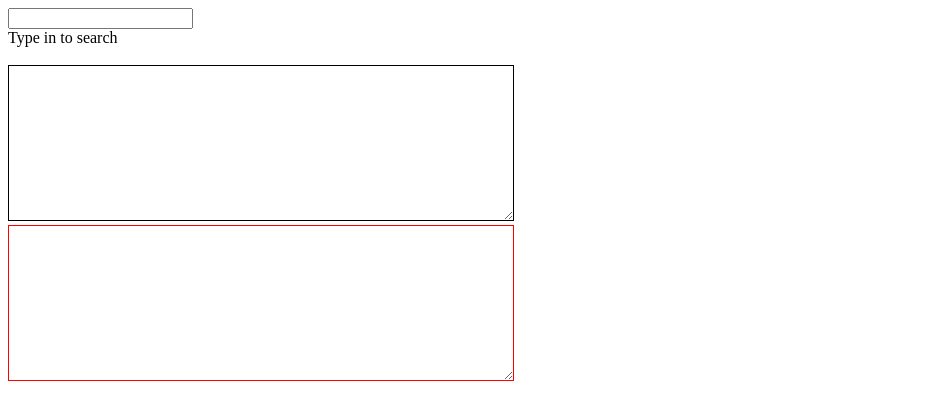
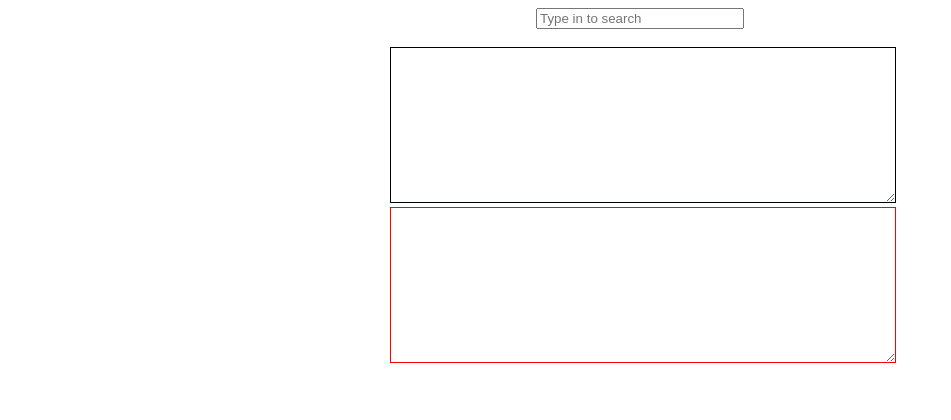
Before and after one commit to Avacade2k/apiwebsida, a plain HTML site: page index.html in a window 1280 px wide. Shown: the whole page, without its empty margins (0-951 px from the left). Drawn offline with nearby package versions, Linux system fonts and the light colour scheme.

Commit message:
some css and cleaning

```diff
--- a/index.html
+++ b/index.html
@@ -13,14 +13,12 @@
 
 <body>
   <script src="script.js"></script>
-  <form action="#" method="get" enctype="text/html" >
-<input type="text" id="city" maxlength="50" />
 
+<form action="#" method="get" enctype="text/html" >
+<input type="text" id="city" maxlength="50" placeholder="Type in to search" />
 </form>
 
-<div id="other">
-  Type in to search
-</div>
+
 <br />
 <textarea id="debug" style="width: 500px;height:150px;border:1px solid black;font-face:typewriter;"></textarea><br />
 <textarea id="data" style="width: 500px;height:150px;border:1px solid red;font-face:typewriter;"></textarea>
--- a/style.css
+++ b/style.css
@@ -0,0 +1,12 @@
+body {
+    margin-left: auto;
+    margin-right: auto;
+    width: 500px;
+}
+
+#city {
+    display: block;
+    margin-left: auto;
+    margin-right: auto;
+    width: 200px;
+}
```
